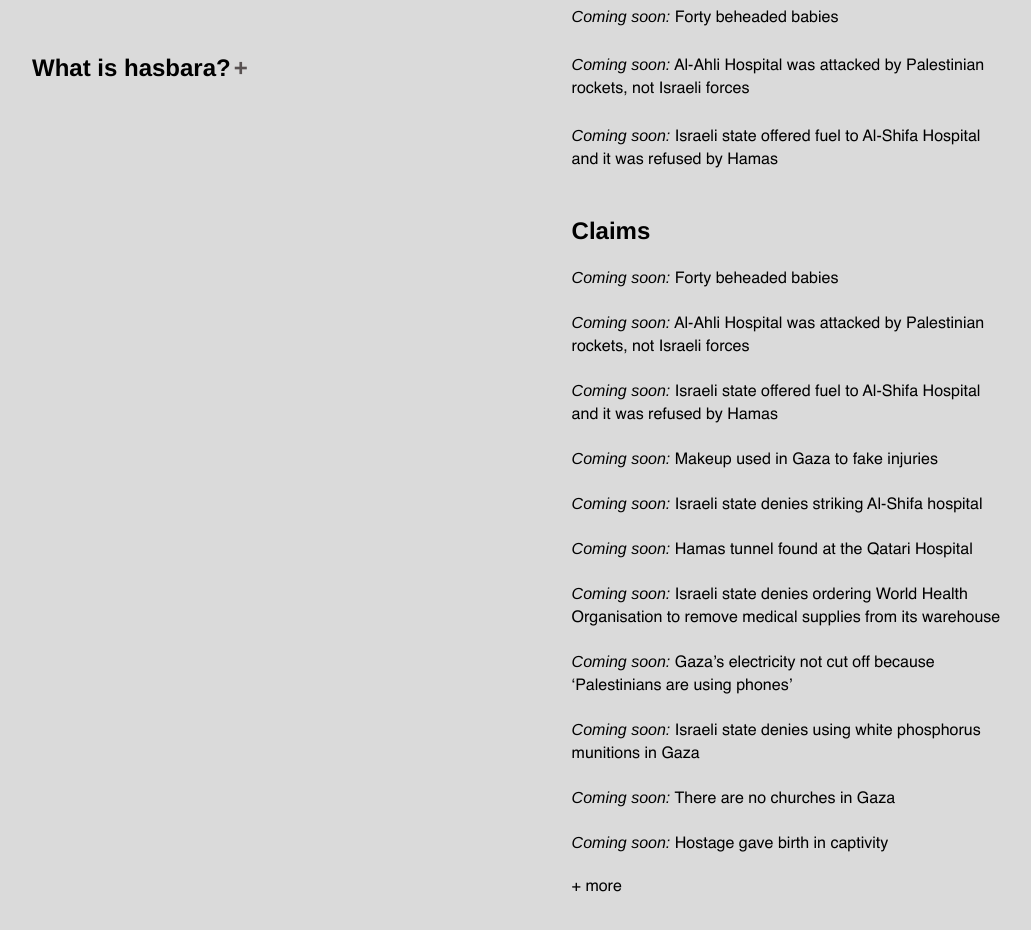
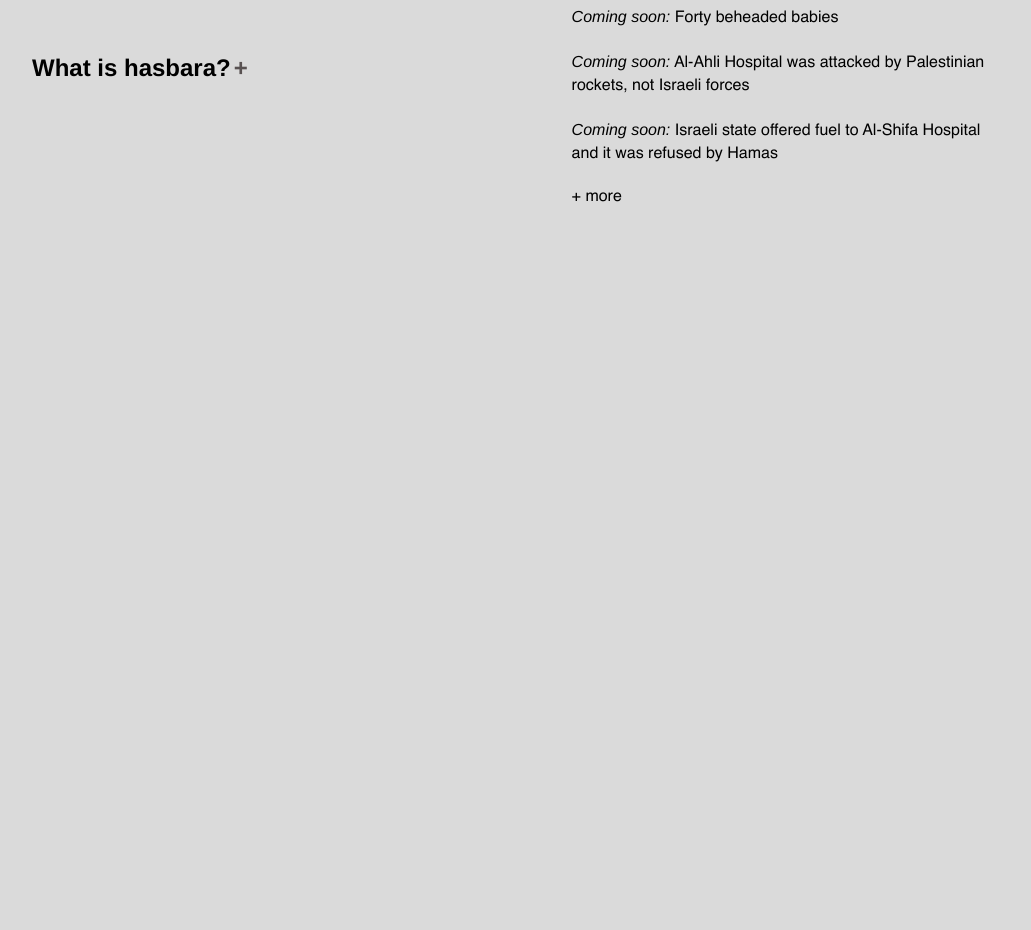
Before and after one commit to tamtzekin/hasbara-tracker, a React (Create React App) app: page / in a window 1280 px wide. Shown: the part 220-1150 px from the top of the page, without its empty margins (32-1063 px from the left). After the commit the page ends 800 px from the top, so only its background shows below. Built offline with nearby package versions, Linux system fonts and the light colour scheme.

Commit message:
show 3 claims coming soon only

```diff
--- a/src/components/ClaimsList.js
+++ b/src/components/ClaimsList.js
@@ -11,22 +11,6 @@ const ClaimsList = () => {
 
         <div className="claim-coming-soon"><em>Coming soon:</em> Israeli state offered fuel to Al-Shifa Hospital and it was refused by Hamas</div>
 
-        <div className="claim-coming-soon"><em>Coming soon:</em> Makeup used in Gaza to fake injuries</div>
-
-        <div className="claim-coming-soon"><em>Coming soon:</em> Israeli state denies striking Al-Shifa hospital</div>
-
-        <div className="claim-coming-soon"><em>Coming soon:</em> Hamas tunnel found at the Qatari Hospital</div>
-
-        <div className="claim-coming-soon"><em>Coming soon:</em> Israeli state denies ordering World Health Organisation to remove medical supplies from its warehouse </div>
-
-        <div className="claim-coming-soon"><em>Coming soon:</em> Gaza’s electricity not cut off because ‘Palestinians are using phones’</div>
-
-        <div className="claim-coming-soon"><em>Coming soon:</em> Israeli state denies using white phosphorus munitions in Gaza</div>
-
-        <div className="claim-coming-soon"><em>Coming soon:</em> There are no churches in Gaza</div>
-
-        <div className="claim-coming-soon"><em>Coming soon:</em> Hostage gave birth in captivity</div>
-
         <div className="claim-coming-soon">+ more</div>
 
         </>
--- a/src/components/Homepage.js
+++ b/src/components/Homepage.js
@@ -30,18 +30,6 @@ const Homepage = () => {
                 </span>
 
         <span class="column">
-
-            <h2>Claims</h2>
-                <em>Coming soon:</em> Forty beheaded babies
-                <br /><br />
-
-                <em>Coming soon:</em> Al-Ahli Hospital was attacked by Palestinian rockets, not Israeli forces
-                <br /><br />
-
-                <em>Coming soon:</em> Israeli state offered fuel to Al-Shifa Hospital and it was refused by Hamas
-                <br /><br />
-
-
             <ClaimsList />
 
             </span>
```
